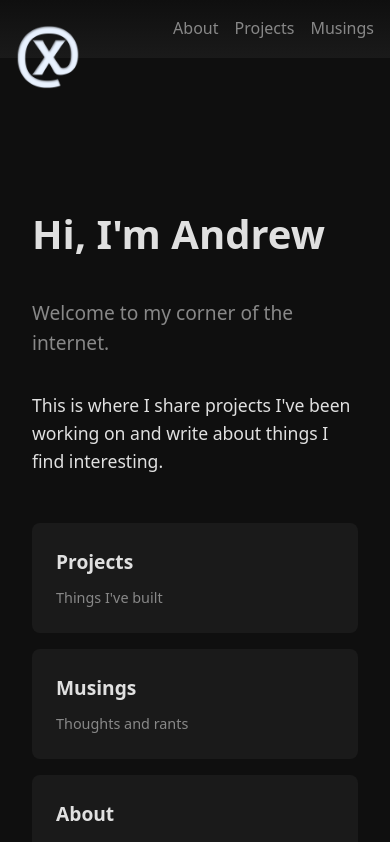
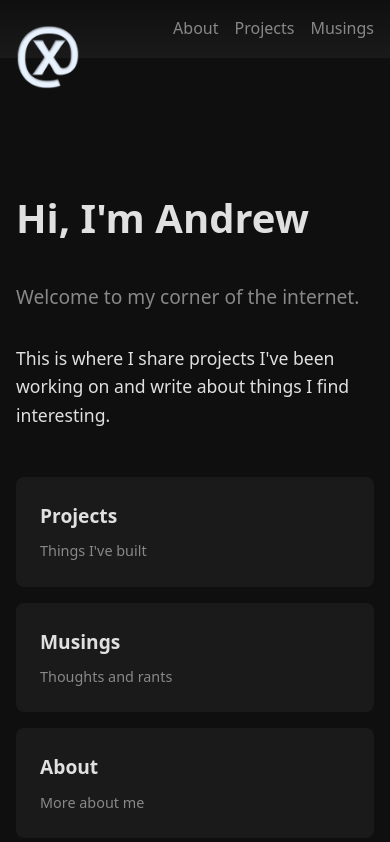
Before and after one commit to atmarx/xramnet, a SvelteKit app: page / in a window 390 px wide. Shown: the top 842 px of the page. Built offline with nearby package versions, Linux system fonts and the light colour scheme.

Commit message:
the last css fix? doubtful

```diff
--- a/src/app.css
+++ b/src/app.css
@@ -314,6 +314,12 @@ footer {
 
 .musing-content {
 	line-height: 1.8;
+	overflow-wrap: break-word;
+	word-wrap: break-word;
+}
+
+.musing-main {
+	min-width: 0;
 }
 
 .musing-content p {
@@ -508,6 +514,10 @@ footer {
 		padding: 1rem;
 	}
 
+	main {
+		padding: 1rem;
+	}
+
 	.site-name-text {
 		display: none;
 	}
```
